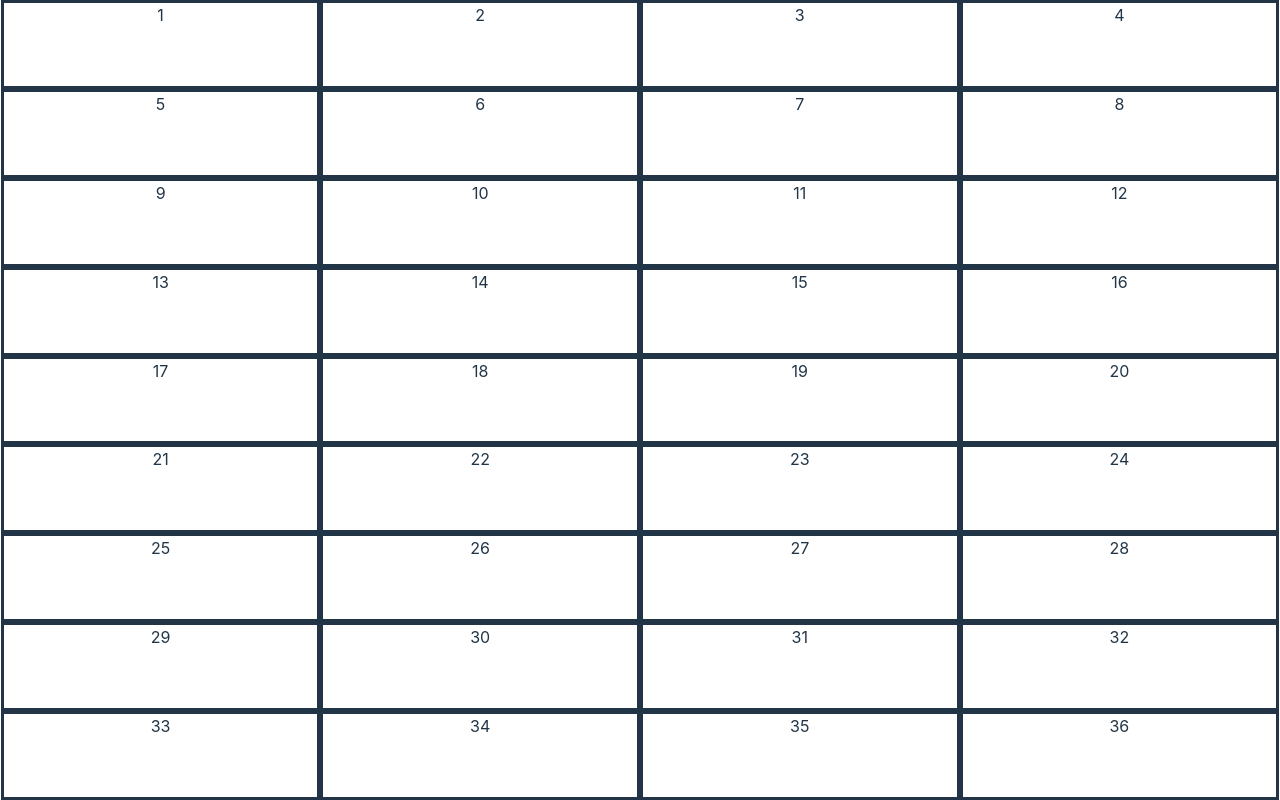
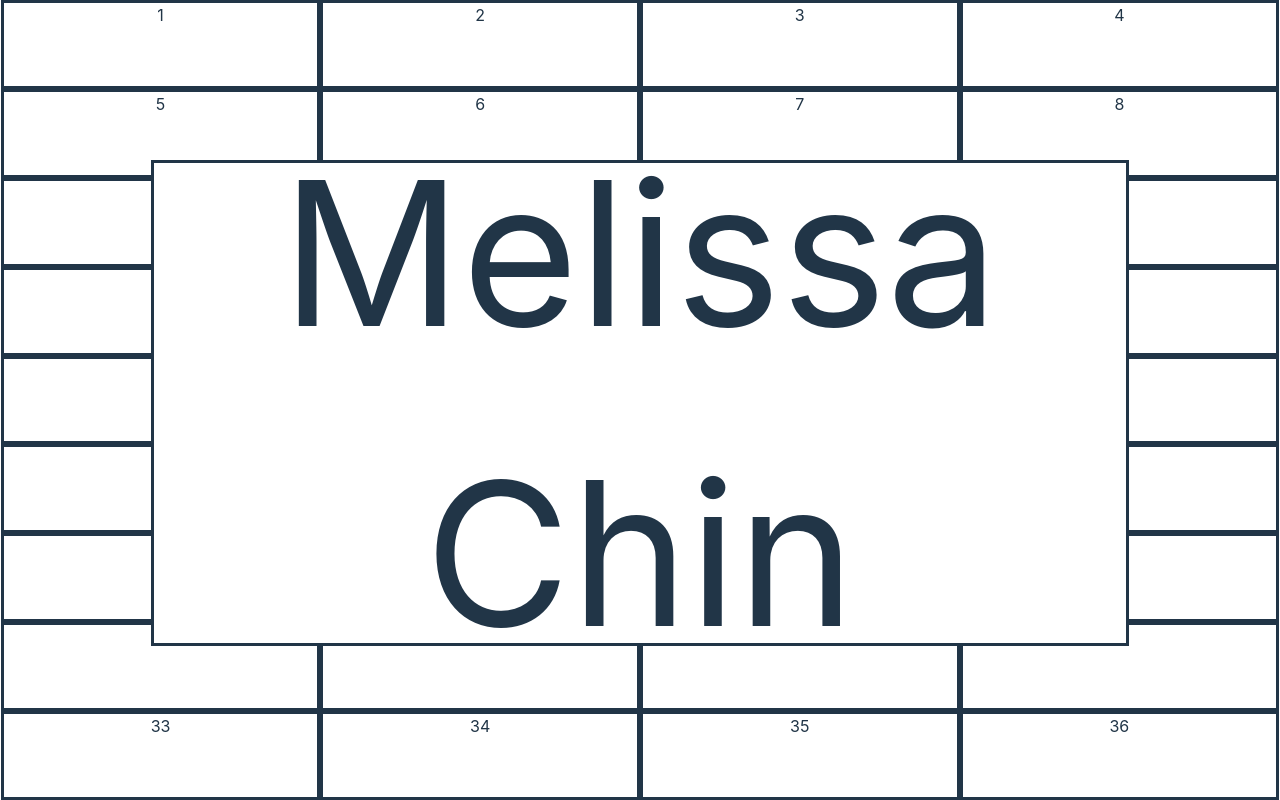
Before and after one commit to mjchin1/WebPageSamples, a React (Vite) app in the folder client/: page /maze in a window 1280 px wide. Built offline with nearby package versions, Linux system fonts and the light colour scheme; a web font is replaced by a local one.

Commit message:
adding title square

```diff
--- a/client/src/Components/Maze.jsx
+++ b/client/src/Components/Maze.jsx
@@ -45,6 +45,8 @@ export default function Maze() {
     <div className="mazeSquare35 mazeSquare">35</div>
     <div className="mazeSquare35 mazeSquare">36</div>
 
+    <div className="mazeTitleSquare"> Melissa Chin</div>
+
     </div>
 
 
--- a/client/src/index.css
+++ b/client/src/index.css
@@ -151,6 +151,19 @@ img {
   flex-wrap: wrap;
   justify-content:center;
   height: 100vh;
+}
+
+.mazeTitleSquare {
+  position: absolute;
+  border: solid;
+  width: 76vw;
+  height: 60vh;
+  top: 20vh;
+  background-color: white;
+  display: flex;
+  justify-content: center;
+  align-items: center;
+  font-size: 200px;
 }
 
 .mazeSquare {
```
